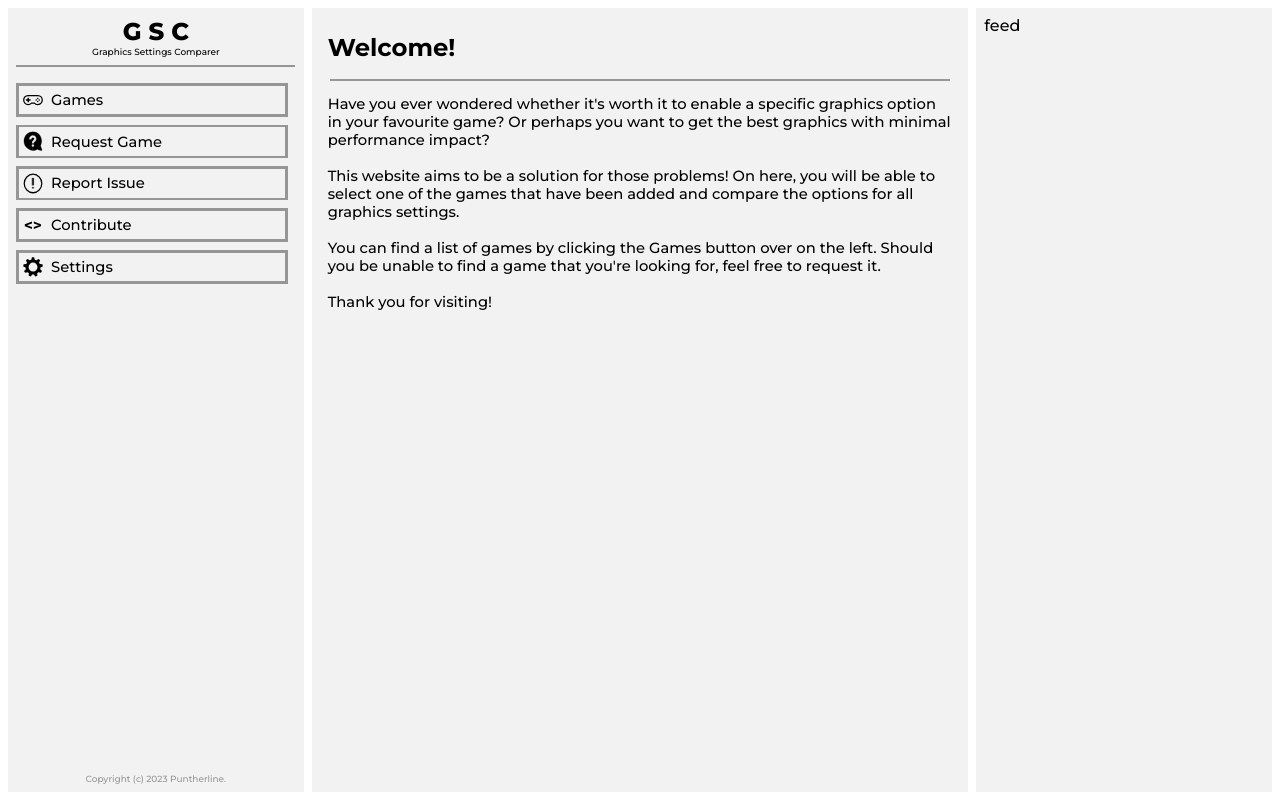
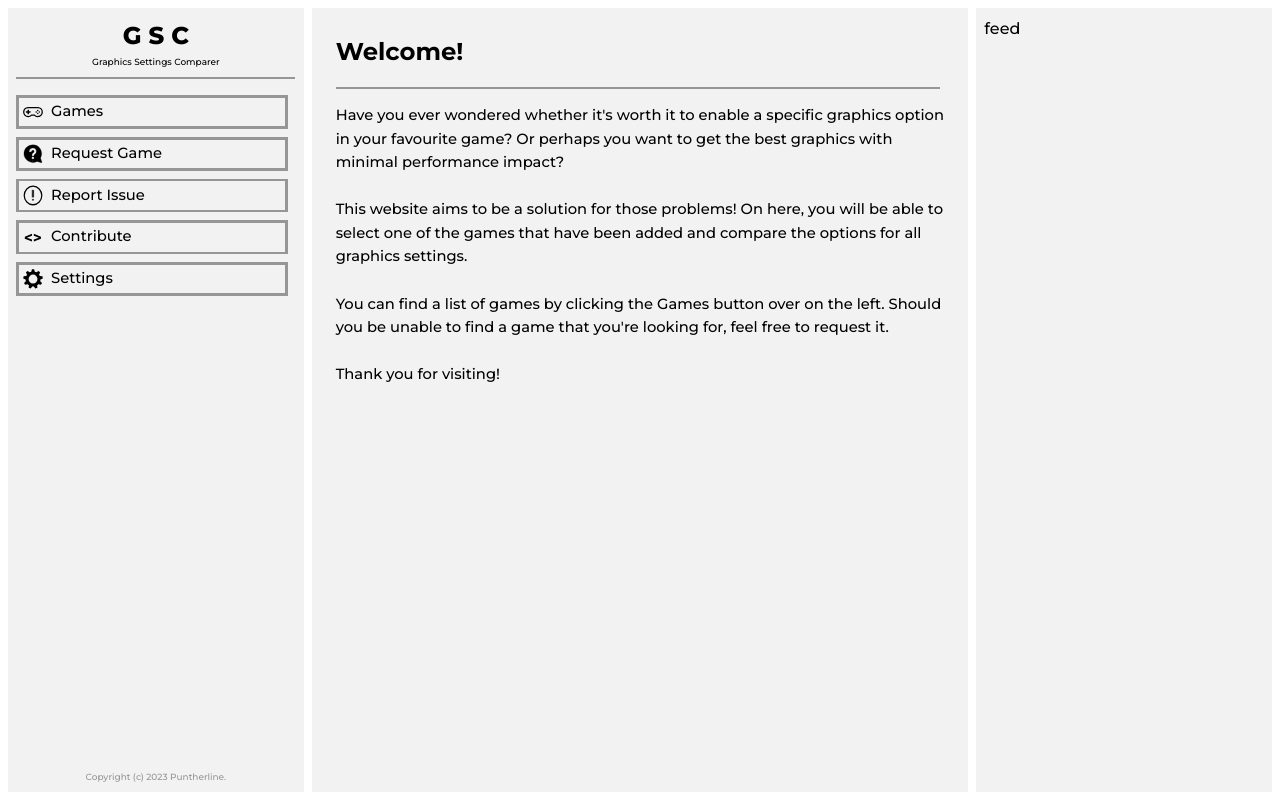
Before and after one commit to Puntherline/graphics-settings-comparer, a plain HTML site: page index.html in a window 1280 px wide. Drawn offline with Linux system fonts and the light colour scheme.

Commit message:
Update stylesheet.css

```diff
--- a/stylesheet.css
+++ b/stylesheet.css
@@ -7,6 +7,7 @@
 	color: var(--text_primary);
 	scroll-behavior: smooth;
 	font-weight: 500;
+	line-height: 1.6em;
 }
 
 :root {
@@ -75,6 +76,7 @@ body {
 hr {
 	border: calc(var(--border_thickness) / 2) solid var(--text_disabled);
 	width: 99%;
+	margin: var(--margin_m) 0;
 }
 
 .proximity_glow_effect {
@@ -152,7 +154,7 @@ hr {
 
 #navbar_center {
 	height: 100%;
-	overflow: hidden scroll;
+	overflow: hidden auto;
 }
 
 .navbar_item_container {
@@ -240,7 +242,7 @@ hr {
 }
 
 .textblock {
-	margin: var(--margin_m);
+	margin: var(--margin_l);
 }
 
 .textblock > h1 {
```
